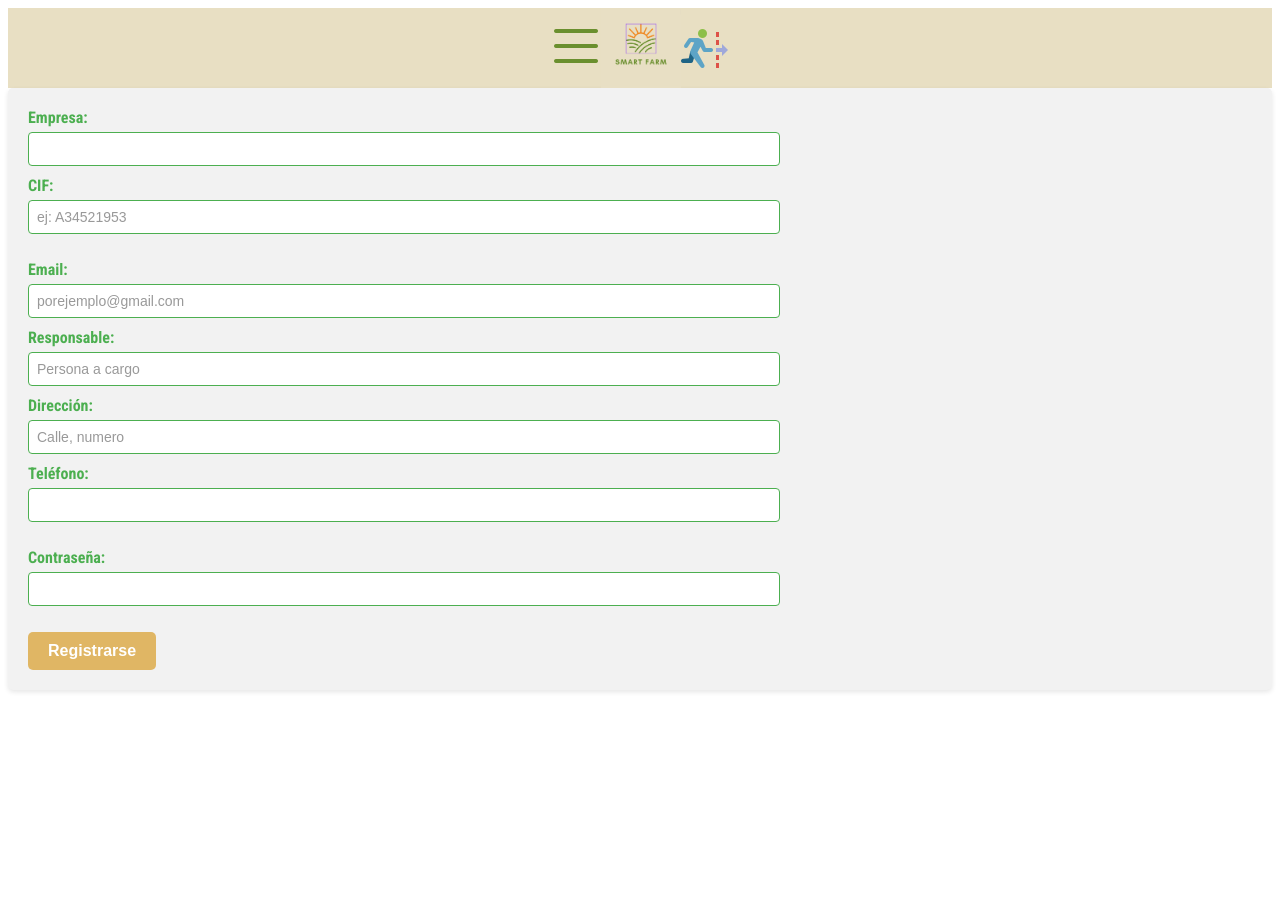
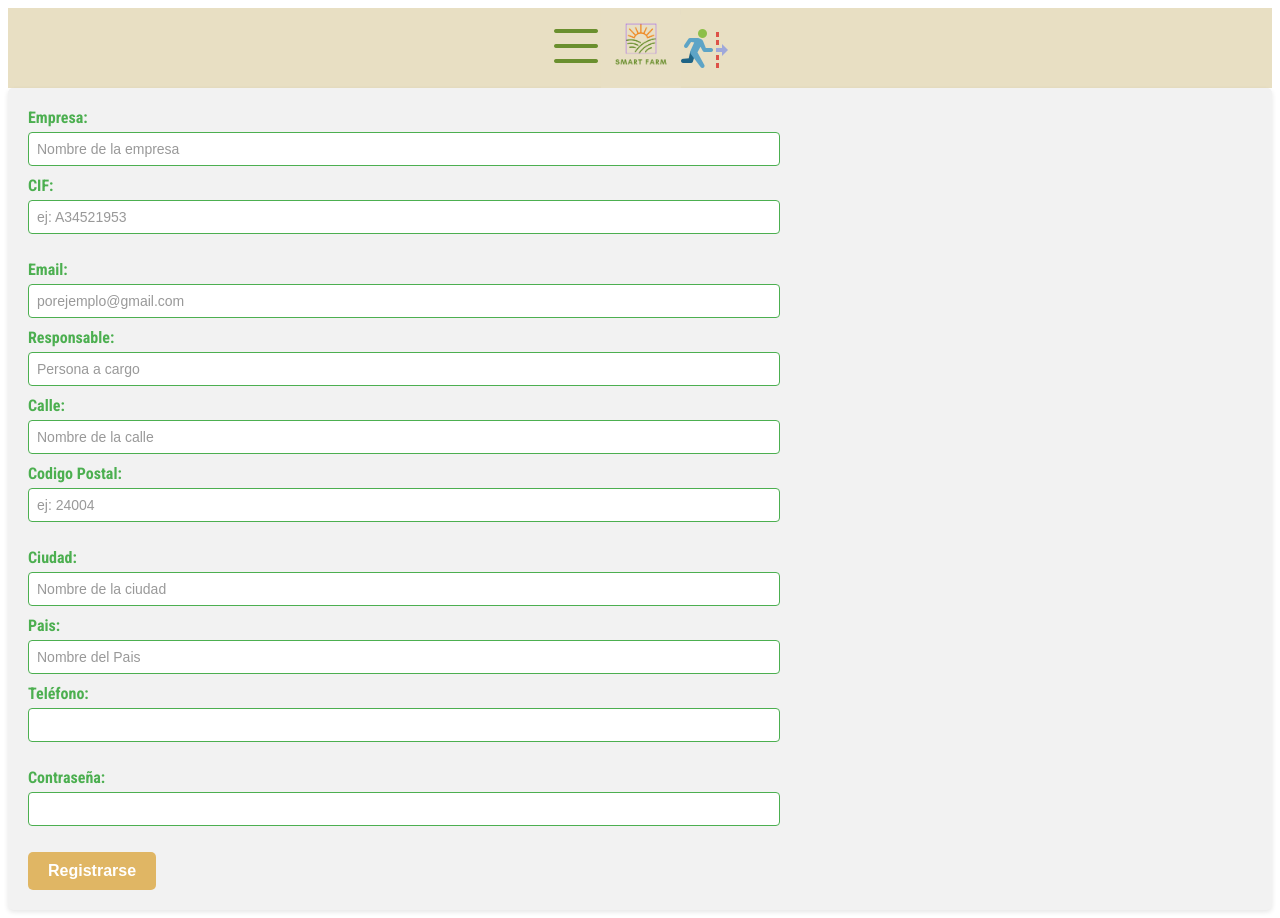
Before and after one commit to Everduim/Smart-farm, a React (Vite) app in the folder Front/: page /logout in a window 1280 px wide. Before the commit the page ends 800 px from the top, so only its background shows below. Built offline with nearby package versions, Linux system fonts and the light colour scheme.

Commit message:
arregloregister

```diff
--- a/Front/src/pages/Login.jsx
+++ b/Front/src/pages/Login.jsx
@@ -46,7 +46,7 @@ const Login = () => {
       />
       <p className="p_error">
         {errors?.password?.type === "pattern" &&
-          "La contraseña debe contener al menos una mayuscula y debe tener al menos 5 digitos"}
+          "*La contraseña debe contener al menos una mayuscula, una minuscula y debe contener al menos 5 digitos."}
       </p>
 
       <button className="boton_login" type="submit">
--- a/Front/src/pages/Register.jsx
+++ b/Front/src/pages/Register.jsx
@@ -25,6 +25,7 @@ const Register = () => {
       <input
         type="text"
         id="empresa"
+        placeholder="Nombre de la empresa"
         {...register("empresa", { required: true })}
       />
 
@@ -39,7 +40,8 @@ const Register = () => {
         })}
       />
       <p className="p_error">
-        {errors?.cif?.type === "pattern" && "*El CIF debe ser como el ejemplo"}
+        {errors?.cif?.type === "pattern" &&
+          "*El CIF debe ser como el ejemplo: A34521953"}
       </p>
       <label htmlFor="email">Email:</label>
       <input
@@ -57,12 +59,39 @@ const Register = () => {
         {...register("responsable")}
       />
 
-      <label htmlFor="direccion">Dirección:</label>
+      <label htmlFor="calle">Calle:</label>
       <input
         type="text"
-        id="direccion"
-        placeholder="Calle, numero"
-        {...register("direccion", { required: true })}
+        id="calle"
+        placeholder="Nombre de la calle"
+        {...register("calle", { required: true })}
+      />
+      <label htmlFor="CP">Codigo Postal:</label>
+      <input
+        type="text"
+        id="CP"
+        placeholder="ej: 24004"
+        {...register("CP", { required: true, pattern: /^\d{5}$/ })}
+      />
+      <p className="p_error">
+        {errors?.CP?.type === "pattern" &&
+          "*El Codigo Postal dede contener 5 digitos."}
+      </p>
+
+      <label htmlFor="ciudad">Ciudad:</label>
+      <input
+        type="text"
+        id="ciudad"
+        placeholder="Nombre de la ciudad"
+        {...register("ciudad", { required: true })}
+      />
+
+      <label htmlFor="pais">Pais:</label>
+      <input
+        type="text"
+        id="pais"
+        placeholder="Nombre del Pais"
+        {...register("pais", { required: true })}
       />
 
       <label htmlFor="numero">Teléfono:</label>
@@ -73,7 +102,8 @@ const Register = () => {
         inputMode="numeric"
       />
       <p className="p_error">
-        {errors?.numero?.type === "pattern" && "*El telefono debe tener 9 digitos"}
+        {errors?.numero?.type === "pattern" &&
+          "*El telefono debe contener 9 digitos"}
       </p>
 
       <label htmlFor="password">Contraseña:</label>
@@ -86,7 +116,8 @@ const Register = () => {
         })}
       />
       <p className="p_error">
-        {errors?.password?.type === "pattern" && "*La contraseña debe contener al menos una mayuscula y debe tener al menos 5 digitos"}
+        {errors?.password?.type === "pattern" &&
+          "*La contraseña debe contener al menos una mayuscula, una minuscula y debe contener al menos 5 digitos."}
       </p>
       <div>
         <button className="boton_registro" type="submit">
```
